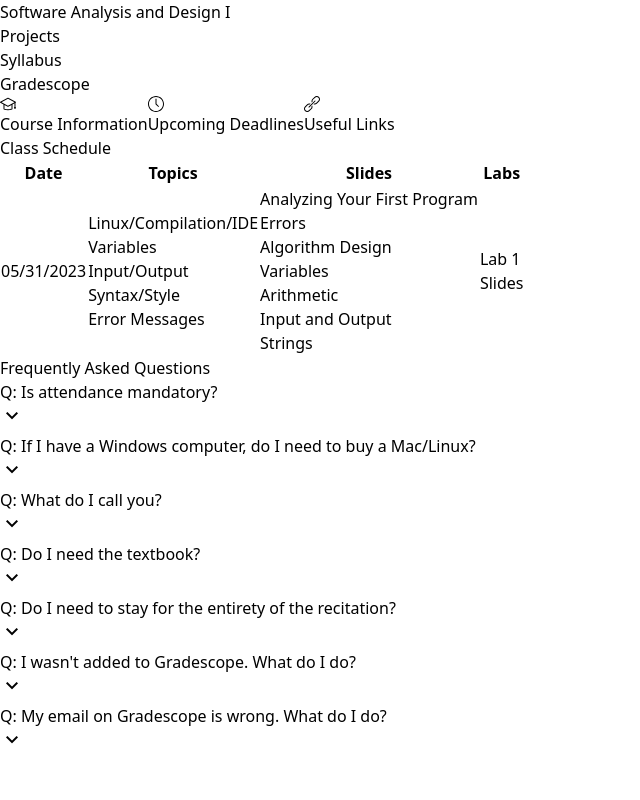
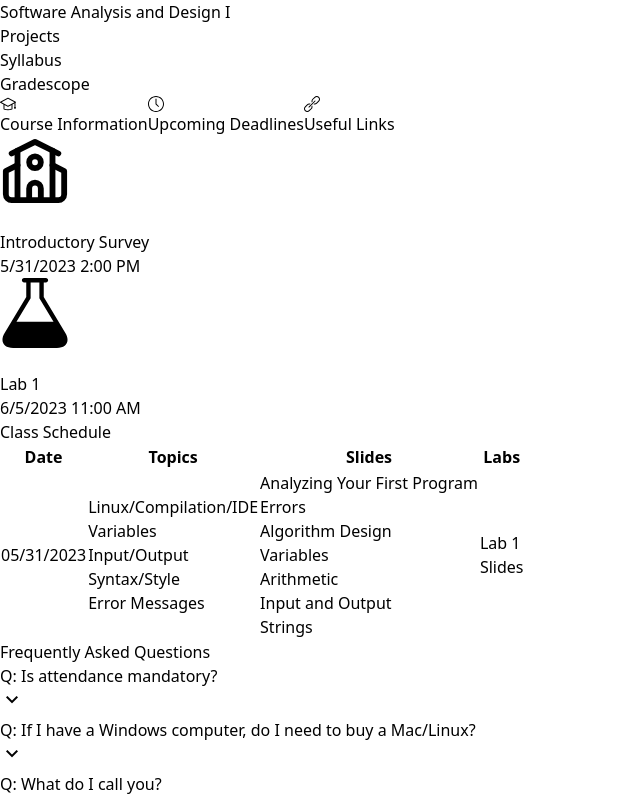
Before and after one commit to Proto007/Hunter_CS135_Summer23, a React (Vite) app in the folder course-app/: page / in a window 1280 px wide. Both pictures are taken after a click on the button "Upcoming Deadlines". Shown: the top 800 px of the page, without its empty margins (0-640 px from the left). Built offline with nearby package versions, Linux system fonts and the light colour scheme.

Commit message:
add deadlines tab

```diff
--- a/course-app/src/App.jsx
+++ b/course-app/src/App.jsx
@@ -2,15 +2,16 @@ import './index.css'
 import Navbar from './components/Navbar'
 import Schedule from './components/Schedule'
 import Faq from './components/Faq'
+import Info from './components/Info'
 import { faqdata } from './faqdata'
-import Info from './components/Info'
+import { deadlinesdata } from './deadlinesdata'
 
 export default function App() {
   return (
     <div>
       <Navbar/>
       <div className=" flex flex-col justify-center items-center">
-        <Info/>
+        <Info assignments={ deadlinesdata }/>
         <div className="border-solid border border-black w-10/12 mt-5 p-5 text-xl font-mono text-center font-bold">Class Schedule</div>
         <Schedule/>
         <div className="border-solid border-2 border-black bg-black w-10/12 mt-5 p-5 text-xl text-white font-mono font-bold">Frequently Asked Questions</div>
--- a/course-app/src/components/Info.jsx
+++ b/course-app/src/components/Info.jsx
@@ -1,8 +1,10 @@
 import { useState } from 'react';
 import { SlGraduation, SlLink, SlClock } from 'react-icons/sl'
+import { ImLab } from 'react-icons/im'
+import { LuSchool } from 'react-icons/lu'
+import { AiOutlineFundProjectionScreen } from 'react-icons/ai'
 
-
-export const Info = () => {
+export const Info = ( assignments ) => {
     const [selected, setSelected] = useState(1);
 
     return (
@@ -34,6 +36,7 @@ export const Info = () => {
                 </button>
             </div>
             {selected == 1 && <CourseInfo/>}
+            {selected == 2 && <Deadlines assignments={assignments}/>}
         </div>
     )
 }
@@ -105,4 +108,27 @@ export function CourseInfo() {
     )
 }
 
+export function Deadlines({ assignments }){
+    return (
+        <div className='p-5 border border-black'>
+            <div className='grid grid-cols-3 gap-4'>
+                {
+                    assignments.assignments.map((assignment,index) => {
+                        return (
+                            <div key={index} className='py-5 border-2 border-red-500 font-mono text-red-700 flex flex-col justify-center items-center text-center'>
+                                {assignment.type == "lab" && <ImLab size={70}/>}
+                                {assignment.type == "classwork/homework" && <LuSchool size={70}/>}
+                                {assignment.type == "project" && <AiOutlineFundProjectionScreen size={70}/>}
+                                <br/>
+                                {assignment.name}<br/>
+                                {assignment.deadline}
+                            </div>
+                        )
+                    })
+                }
+            </div>
+        </div>
+    )
+}
+
 export default Info;
--- /dev/null
+++ b/course-app/src/deadlinesdata.js
@@ -0,0 +1,12 @@
+export const deadlinesdata = [
+    {
+        name : "Introductory Survey",
+        deadline : "5/31/2023 2:00 PM",
+        type : "classwork/homework"
+    },
+    {
+        name: "Lab 1",
+        deadline : "6/5/2023 11:00 AM",
+        type : "lab"
+    },
+]
```
